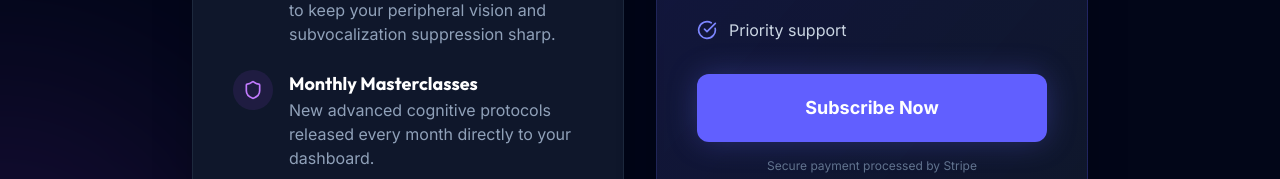
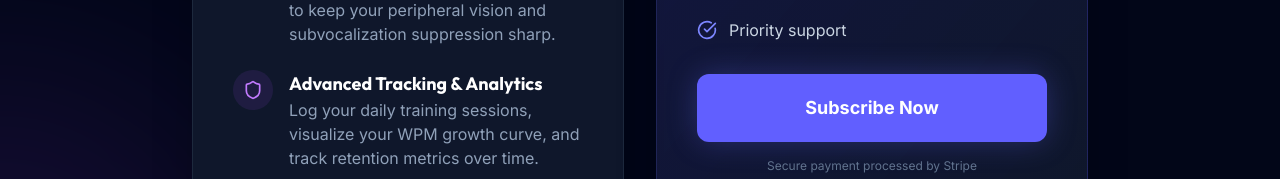
Before and after one commit to richardvanderkolk/the-rogue-puffin, a Next.js app: page /mastery in a window 1280 px wide. Shown: the part 773-952 px from the top of the page. Built offline with nearby package versions, Linux system fonts and the light colour scheme; no server answers.

Commit message:
Replace Monthly Masterclasses with Advanced Tracking & Analytics to eliminate content generation overhead

```diff
--- a/src/app/mastery/page.tsx
+++ b/src/app/mastery/page.tsx
@@ -99,8 +99,8 @@ export default function MasteryLandingPage() {
                                      <Shield className="w-5 h-5 text-purple-400" />
                                  </div>
                                  <div>
-                                    <h4 className="text-white font-bold text-lg">Monthly Masterclasses</h4>
-                                    <p className="text-slate-400">New advanced cognitive protocols released every month directly to your dashboard.</p>
+                                     <h4 className="text-white font-bold text-lg">Advanced Tracking & Analytics</h4>
+                                     <p className="text-slate-400">Log your daily training sessions, visualize your WPM growth curve, and track retention metrics over time.</p>
                                  </div>
                              </li>
                         </ul>
```
Lines whose indentation alone changed are shown as unchanged.
